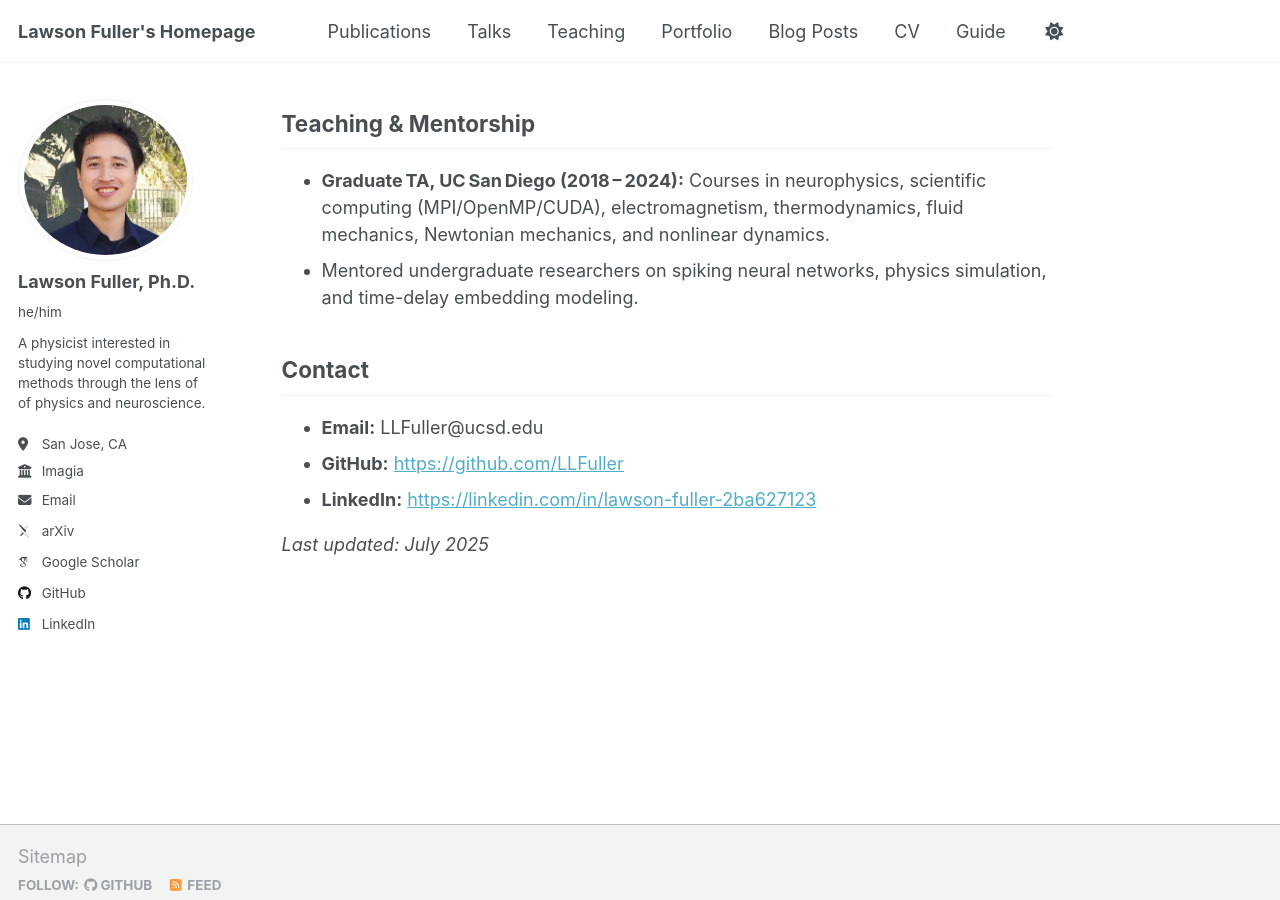
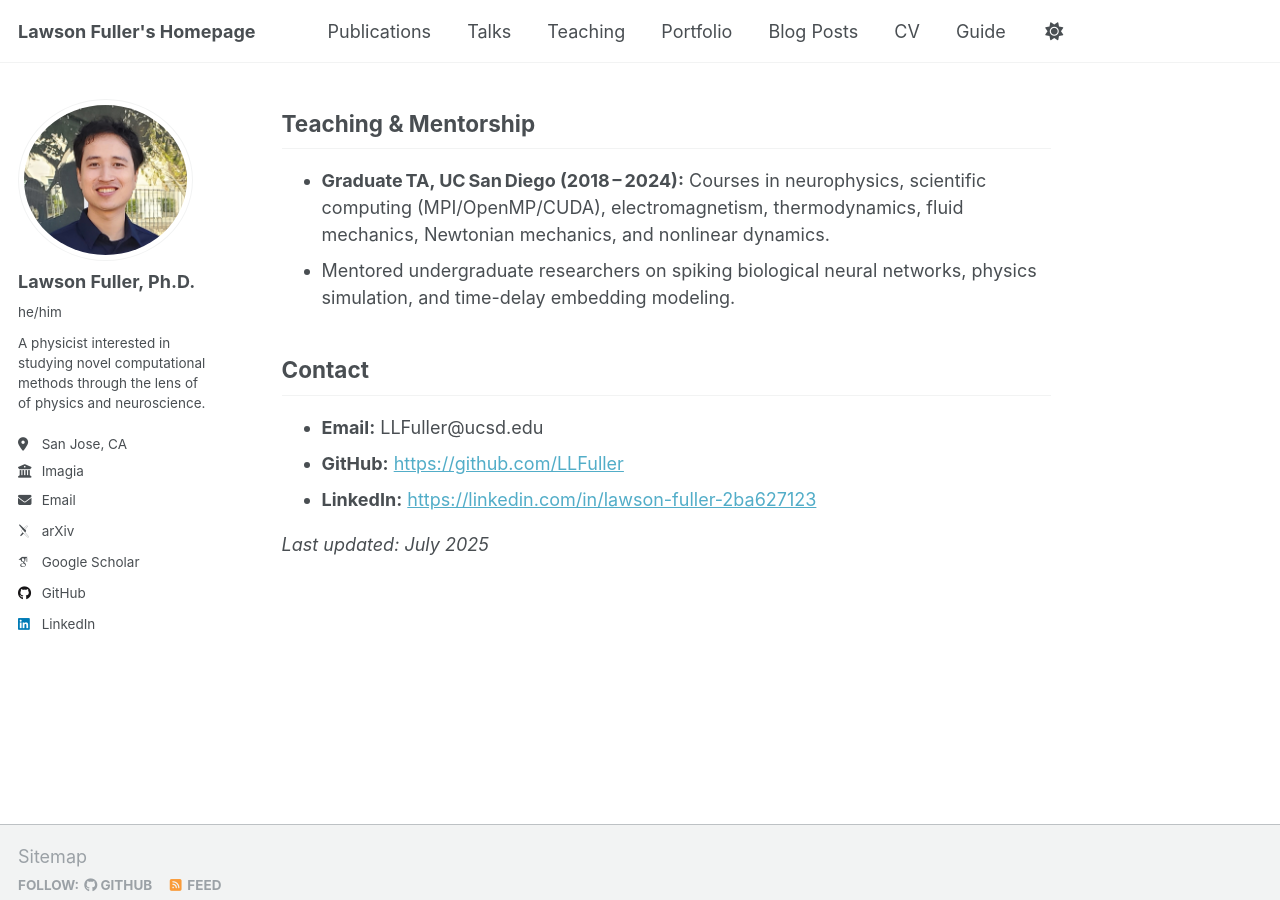
Before and after one commit to llfuller/llfuller.github.io, a Jekyll site: the page built from _pages/about.md, in a window 1280 px wide and 900 px high, scrolled down 1474 px. Built offline with Jekyll 4.4.1, drawn with Linux system fonts in a browser that asks for light colours; some web fonts are replaced; a script that is not in the unit is left out.

Commit message:
Update about.md

```diff
--- a/_pages/about.md
+++ b/_pages/about.md
@@ -36,7 +36,7 @@ Implemented C++ ROOT analyses for ATLAS collaboration; built Python visualizatio
 
 ## Teaching & Mentorship
 - **Graduate TA, UC San Diego (2018 – 2024):** Courses in neurophysics, scientific computing (MPI/OpenMP/CUDA), electromagnetism, thermodynamics, fluid mechanics, Newtonian mechanics, and nonlinear dynamics.
-- Mentored undergraduate researchers on spiking neural networks, physics simulation, and time-delay embedding modeling.
+- Mentored undergraduate researchers on spiking biological neural networks, physics simulation, and time-delay embedding modeling.
 
 ## Contact
 - **Email:** LLFuller@ucsd.edu
```
